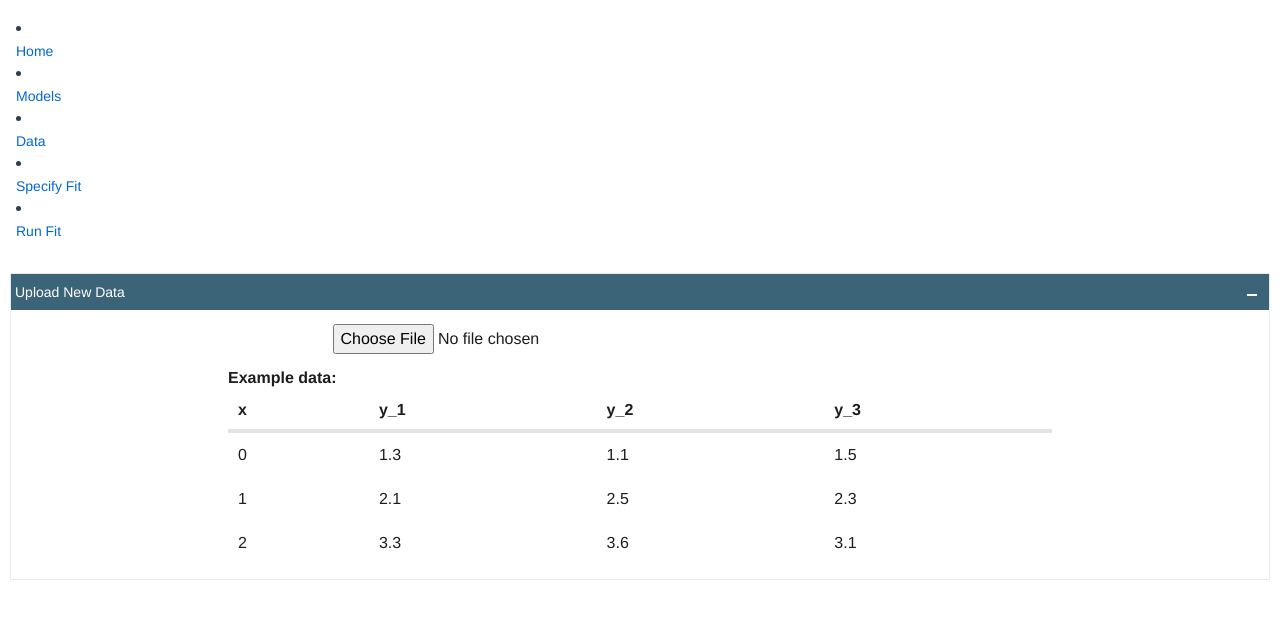
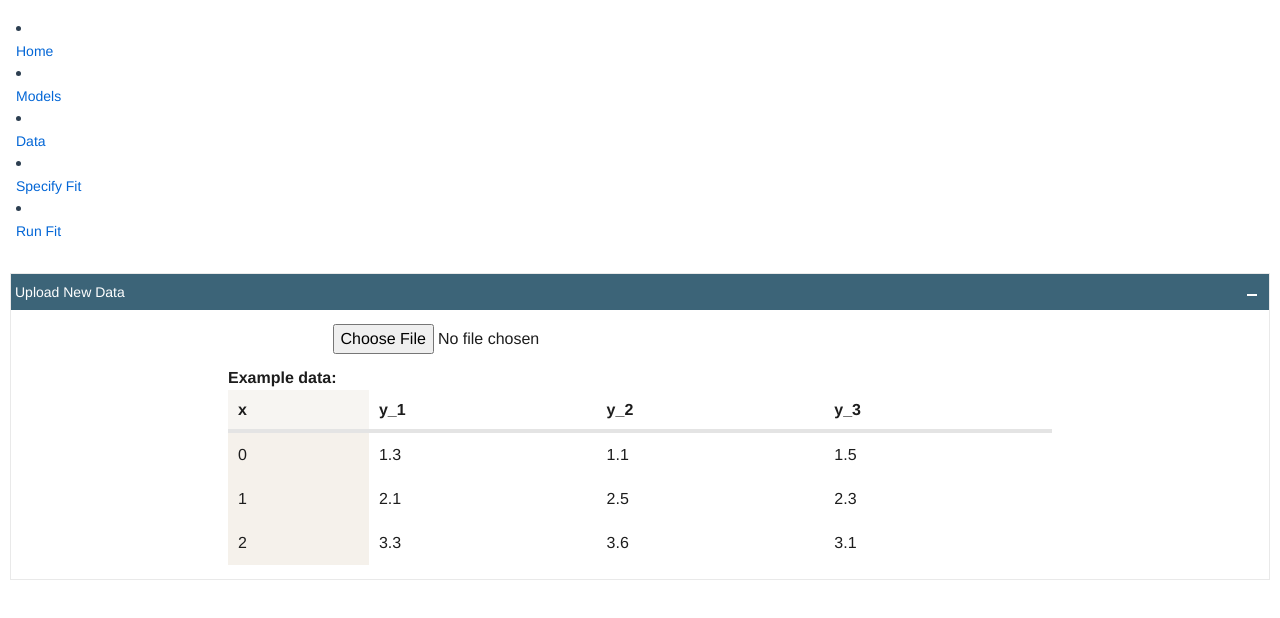
Before and after one commit to juliusbierk/simultant, a Vue app: page /data in a window 1280 px wide. Shown: the top 618 px of the page. Built offline with nearby package versions, Linux system fonts and the light colour scheme.

Commit message:
Color time

```diff
--- a/src/views/Data.vue
+++ b/src/views/Data.vue
@@ -39,15 +39,21 @@
                 <table class="table">
                   <thead>
                     <tr>
-                      <th v-for="s in header" v-bind:key="s" v-html="s"></th>
+                      <th
+                        v-bind:class="{ 'bg-lightTime': i === 1 }"
+                        v-for="i in header.length"
+                        v-bind:key="i"
+                        v-html="header[i - 1]"
+                      ></th>
                     </tr>
                   </thead>
                   <tbody>
                     <tr v-for="i in data.length" v-bind:key="i">
                       <td
+                        v-bind:class="{ 'bg-time': j === 1 }"
                         v-for="j in data[i - 1].length"
                         v-bind:key="j"
-                        v-html="data[i-1][j-1]"
+                        v-html="data[i - 1][j - 1]"
                       ></td>
                     </tr>
                   </tbody>
@@ -75,7 +81,7 @@ export default {
         ["1", "2.1", "2.5", "2.3"],
         ["2", "3.3", "3.6", "3.1"]
       ],
-        filename: "Example data"
+      filename: "Example data"
     };
   },
   methods: {
@@ -114,4 +120,16 @@ export default {
 .files {
   display: none;
 }
+
+.bg-lightTime {
+  background-color: #f7f5f2 !important;
+}
+
+.bg-time {
+  background-color: #f5f1eb !important;
+}
+
+.bg-darkTime {
+  background-color: #f0e9df !important;
+}
 </style>
```
